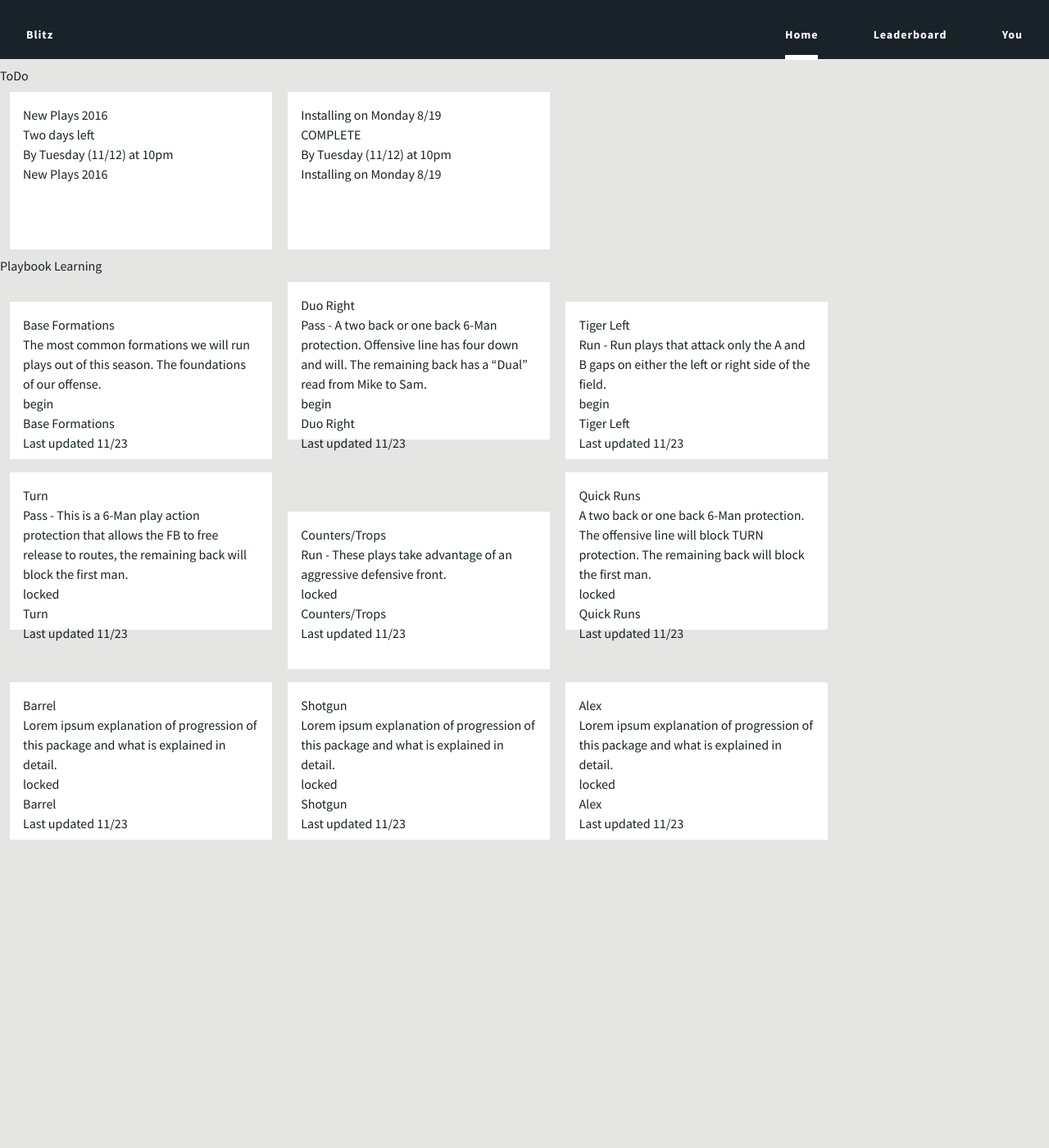
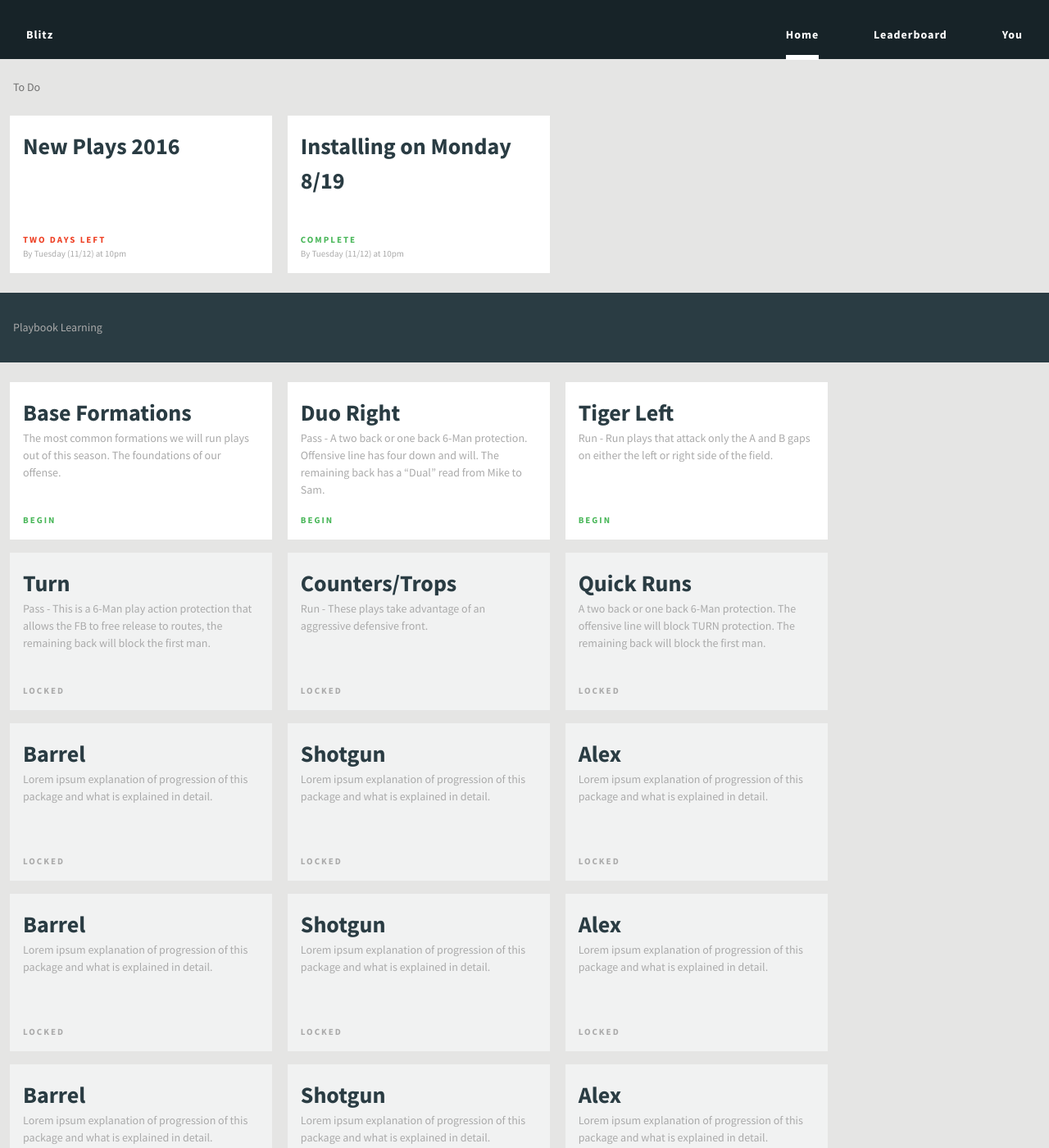
Before and after one commit to mfenner0422/blitz, a Jekyll site: the page built from index.html, in a window 1280 px wide and 1400 px high. Shown: the whole window at 82% size. Built offline with Jekyll 4.4.1, drawn with Linux system fonts in a browser that asks for light colours; comment, search, counter and statistics services are not loaded; some of the changed text lies outside the part shown.

Commit message:
formatted the homepage with data

```diff
--- a/_data/playbook.yml
+++ b/_data/playbook.yml
@@ -50,3 +50,75 @@
   locked: true
   completion: 0
   updated: Last updated 11/23
+
+- name: Barrel
+  summary: Lorem ipsum explanation of progression of this package and what is explained in detail.
+  locked: true
+  completion: 0
+  updated: Last updated 11/23
+
+- name: Shotgun
+  summary: Lorem ipsum explanation of progression of this package and what is explained in detail.
+  locked: true
+  completion: 0
+  updated: Last updated 11/23
+
+- name: Alex
+  summary: Lorem ipsum explanation of progression of this package and what is explained in detail.
+  locked: true
+  completion: 0
+  updated: Last updated 11/23
+
+- name: Barrel
+  summary: Lorem ipsum explanation of progression of this package and what is explained in detail.
+  locked: true
+  completion: 0
+  updated: Last updated 11/23
+
+- name: Shotgun
+  summary: Lorem ipsum explanation of progression of this package and what is explained in detail.
+  locked: true
+  completion: 0
+  updated: Last updated 11/23
+
+- name: Alex
+  summary: Lorem ipsum explanation of progression of this package and what is explained in detail.
+  locked: true
+  completion: 0
+  updated: Last updated 11/23
+
+- name: Barrel
+  summary: Lorem ipsum explanation of progression of this package and what is explained in detail.
+  locked: true
+  completion: 0
+  updated: Last updated 11/23
+
+- name: Shotgun
+  summary: Lorem ipsum explanation of progression of this package and what is explained in detail.
+  locked: true
+  completion: 0
+  updated: Last updated 11/23
+
+- name: Alex
+  summary: Lorem ipsum explanation of progression of this package and what is explained in detail.
+  locked: true
+  completion: 0
+  updated: Last updated 11/23
+
+- name: Barrel
+  summary: Lorem ipsum explanation of progression of this package and what is explained in detail.
+  locked: true
+  completion: 0
+  updated: Last updated 11/23
+
+- name: Shotgun
+  summary: Lorem ipsum explanation of progression of this package and what is explained in detail.
+  locked: true
+  completion: 0
+  updated: Last updated 11/23
+
+- name: Alex
+  summary: Lorem ipsum explanation of progression of this package and what is explained in detail.
+  locked: true
+  completion: 0
+  updated: Last updated 11/23
--- a/_sass/_header.scss
+++ b/_sass/_header.scss
@@ -5,6 +5,8 @@ header {
   left: 0;
   right:0;
   height: 4.5 * $grid-unit;
+
+  z-index: 100000;
 
   .page-link {
     color: $color-white;
--- a/_sass/_package.scss
+++ b/_sass/_package.scss
@@ -1,3 +1,15 @@
+
+.packages-title {
+  padding: $grid-unit;
+  color: $color-gray-4;
+}
+
+.packages-filter {
+  padding: $grid-unit * 2 $grid-unit;
+  background-color: $color-black-1;
+  margin: $grid-unit 0;
+  color: $color-gray-3;
+}
 
 .package-container {
   padding-left: 0.25 * $grid-unit;
@@ -5,6 +17,7 @@
   .package {
     background-color: white;
     display: inline-block;
+    vertical-align: top;
 
     width: 18 * $grid-unit;
     height: 10 * $grid-unit;
@@ -12,20 +25,98 @@
     margin: $grid-unit / 2;
     padding: $grid-unit;
 
-    &:hover {
+    .package-info {
+      position: absolute;
+      width: 18 * $grid-unit;
+      height: 10 * $grid-unit;
+
+      .package-name {
+        font-size: $base-title-big;
+        color: $color-black-1;
+        font-weight: $base-title-font-weight;
+      }
+
+      .package-summary {
+        color: $color-gray-3;
+        font-size: $base-text;
+      }
+
+      .package-complete, .package-days-left, .package-cta {
+        font-size: $base-text-small;
+        text-transform: uppercase;
+        letter-spacing: 2px;
+        font-weight: $base-title-font-weight;
+      }
+
+      .package-complete, .package-cta {
+        color: $color-good;
+      }
+
+      .package-days-left {
+        color: $color-bad;
+      }
+
+      .package-due-date {
+        font-size: $base-text-small;
+        color: $color-gray-3;
+      }
+
+      .package-status, .package-cta {
+        position: absolute;
+        bottom: 0;
+      }
+    }
+
+    &.is-locked {
+      background-color: $color-gray-1;
+
+      .package-cta {
+        color: $color-gray-3;
+      }
+    }
+
+    .package-details {
+      display:none;
+    }
+
+    &:hover:not(.is-locked) {
       margin-bottom: 19 * $grid-unit;
       outline: 4px solid $color-white;
 
       background-color: $color-bad;
       color: white;
 
+
+      .package-summary, .package-due-date, .package-status, .package-cta, .package-name, .package-complete, .package-days-left {
+        color: $color-white;
+      }
+
       .package-details {
         position: absolute;
-        height: 18 * $grid-unit;
-        width: 100%;
+        display: block;
+        height: 14 * $grid-unit;
         left: 0;
+        right: 0;
+        margin-top: 11.5 * $grid-unit;
 
         background-color: $color-black-1;
+
+        padding: 2 * $grid-unit 3 * $grid-unit;
+
+
+
+        .package-details-name {
+          font-size: $base-title-big;
+          color: $color-white;
+          font-weight: $base-title-font-weight;
+        }
+
+        .package-details-updated {
+          color: $color-gray-4;
+          text-transform: uppercase;
+          font-size: $base-text-small;
+          letter-spacing: 2px;
+        }
       }
 
       &::after {
@@ -38,7 +129,7 @@
         width: 40px;
         height: 40px;
         margin: -40px auto;
-        top: 10px;
+        top: 12 * $grid-unit;
         transform: rotate(45deg);
       }
     }
--- a/_sass/_typography.scss
+++ b/_sass/_typography.scss
@@ -4,4 +4,5 @@ html {
   font-family: $base-font-family;
   color: $color-black-2;
   line-height: $base-line-height;
+  font-size: $base-text;
 }
--- a/index.html
+++ b/index.html
@@ -3,18 +3,23 @@ layout: default-layout
 title: Home
 ---
 
-<div class="section-title">ToDo</div>
+<div class="packages-title">To Do</div>
 
 <div class="package-container">
 {% for todo in site.data.todo %}
   <div class="package">
+    <div class="package-info">
       <div class="package-name"> {{ todo.name }} </div>
+
+      <div class="package-status">
         {% if todo.complete %}
           <div class="package-complete"> COMPLETE </div>
         {% else %}
           <div class="package-days-left"> {{ todo.days_left }} </div>
         {% endif %}
         <div class="package-due-date"> {{ todo.due_date }} </div>
+      </div>
+    </div>
     <div class="package-details">
       <div class="package-details-name"> {{ todo.name }} </div>
       <div class="package-details-updated"> {{ todo.updated }} </div>
@@ -23,14 +28,16 @@ title: Home
 {% endfor %}
 </div>
 
-<div class="section-filter">Playbook Learning</div>
+<div class="packages-filter">Playbook Learning</div>
 
 <div class="package-container">
 {% for play in site.data.playbook %}
   <div class="package {% if play.locked %} is-locked {% endif %}">
+    <div class="package-info">
       <div class="package-name"> {{ play.name }} </div>
       <div class="package-summary"> {{ play.summary }} </div>
       <div class="package-cta"> {% if play.locked %} locked {% else %} begin {% endif %}</div>
+    </div>
     <div class="package-details">
       <div class="package-details-name"> {{ play.name }} </div>
       <div class="package-details-updated"> {{ play.updated }} </div>
```
Lines whose indentation alone changed are shown as unchanged.
